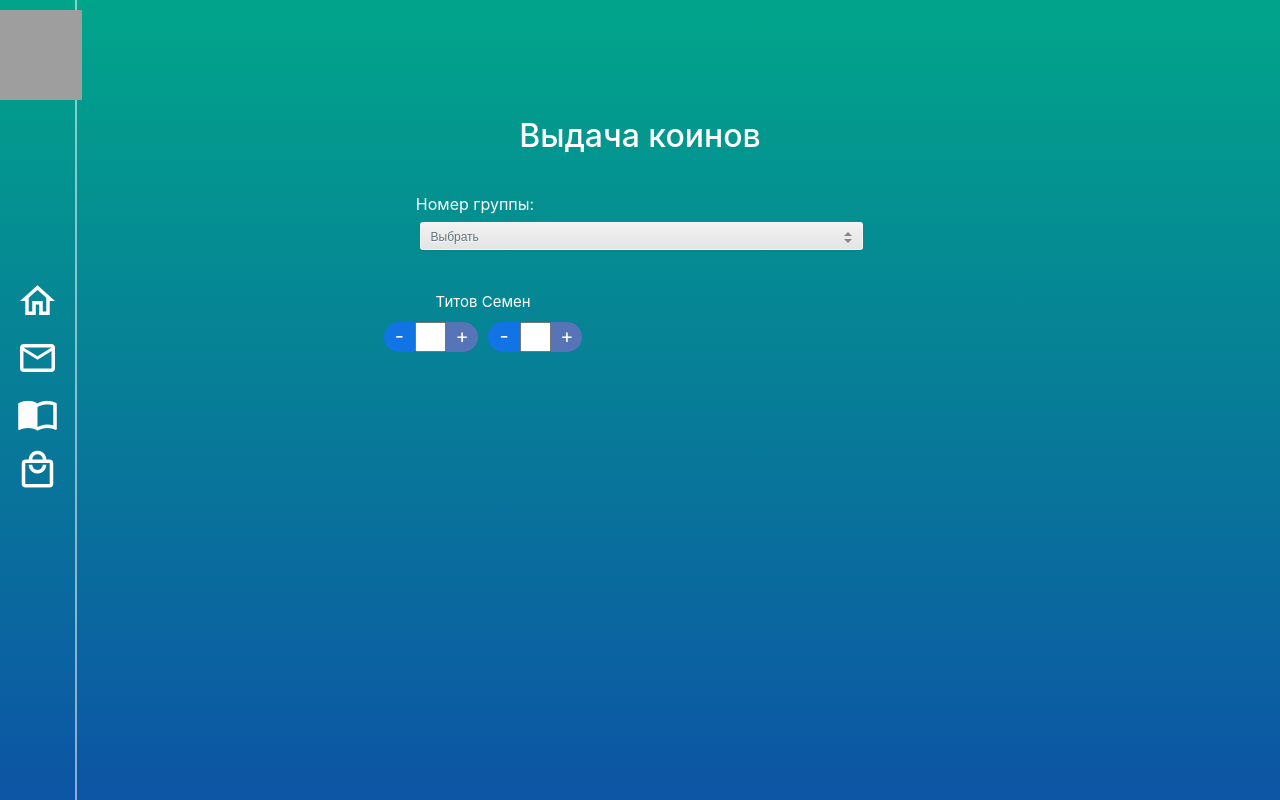
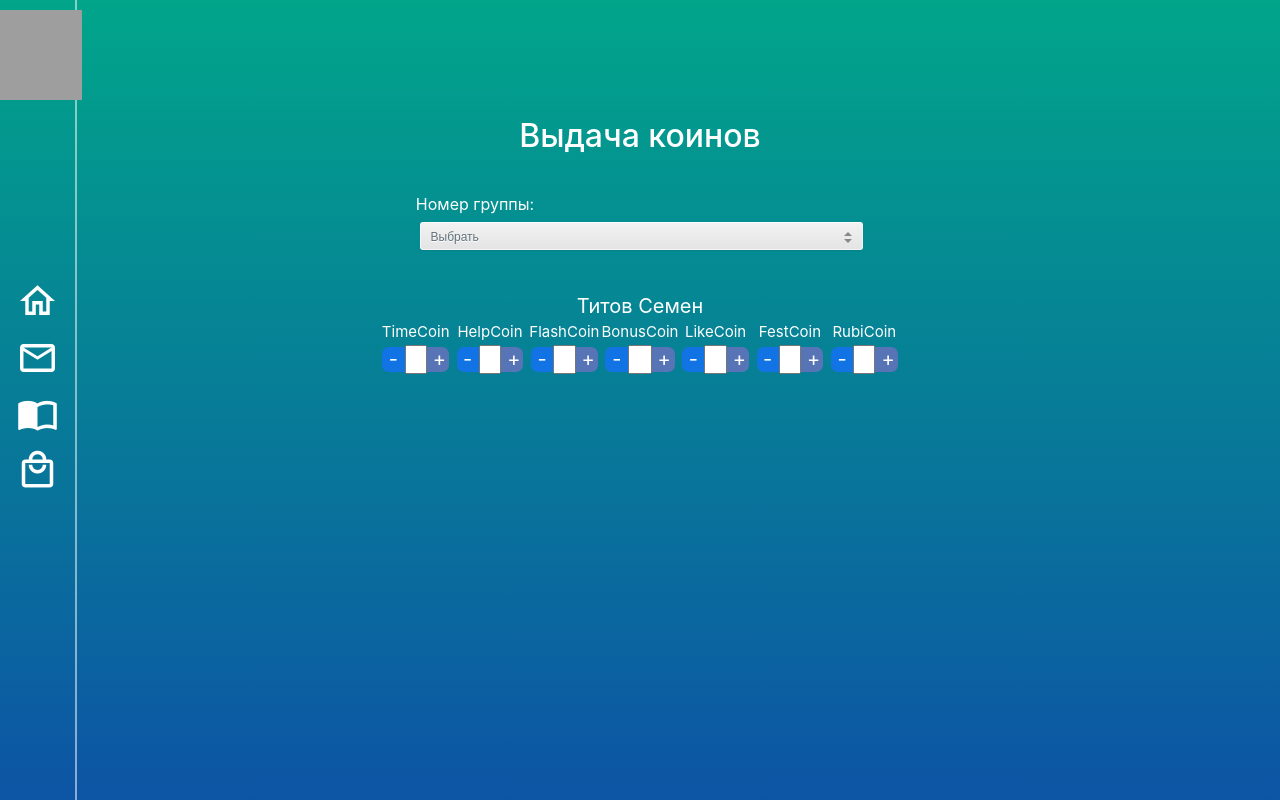
Before and after one commit to TitikUniverse/RubicXShop, a Vue app: page /admincoin in a window 1280 px wide. Built offline with nearby package versions, Linux system fonts and the light colour scheme; grey boxes are pictures that could not be loaded.

Commit message:
coincount

```diff
--- a/src/components/CoinInputTemplate.vue
+++ b/src/components/CoinInputTemplate.vue
@@ -5,14 +5,81 @@
       </div>
         <div class="addition">
           <div class="addition-item">
+            <div class="coinname">
+              TimeCoin
+            </div>
+            <div class="addition-button">
               <button class="minusbutton">-</button>
                 <input class="Flash">
               <button class="plusbutton">+</button>
             </div>
+
+          </div>
           <div class="addition-item">
+            <div class="coinname">
+              HelpCoin
+            </div>
+            <div class="addition-button">
               <button class="minusbutton">-</button>
                 <input class="Flash">
               <button class="plusbutton">+</button>
+            </div>
+
+          </div>
+          <div class="addition-item">
+            <div class="coinname">
+              FlashCoin
+            </div>
+            <div class="addition-button">
+              <button class="minusbutton">-</button>
+                <input class="Flash">
+              <button class="plusbutton">+</button>
+            </div>
+
+          </div>
+          <div class="addition-item">
+            <div class="coinname">
+              BonusCoin
+            </div>
+            <div class="addition-button">
+              <button class="minusbutton">-</button>
+                <input class="Flash">
+              <button class="plusbutton">+</button>
+            </div>
+
+          </div>
+          <div class="addition-item">
+            <div class="coinname">
+              LikeCoin
+            </div>
+            <div class="addition-button">
+              <button class="minusbutton">-</button>
+                <input class="Flash">
+              <button class="plusbutton">+</button>
+            </div>
+
+          </div>
+          <div class="addition-item">
+            <div class="coinname">
+              FestCoin
+            </div>
+            <div class="addition-button">
+              <button class="minusbutton">-</button>
+                <input class="Flash">
+              <button class="plusbutton">+</button>
+            </div>
+
+          </div>
+          <div class="addition-item">
+            <div class="coinname">
+              RubiCoin
+            </div>
+            <div class="addition-button">
+              <button class="minusbutton">-</button>
+                <input class="Flash">
+              <button class="plusbutton">+</button>
+            </div>
+
           </div>
         </div>
     </div>
@@ -26,11 +93,12 @@ export default {
 
 <style lang=scss scoped>
 .coincount{
-  width: 40%;
+
+  height: 20px;
   font-size: 20px;
   display: flex;
   flex-direction: column;
-  justify-content: center;
+  justify-content: left;
   align-items: left;
 }
 .coincount input {
@@ -50,14 +118,21 @@ export default {
   background-color: #1274e4;
 
   overflow: hidden;
-  border-radius: 50px 0px 0px 50px;
+  border-radius: 7px 0px 0px 7px;
 
 }
 
+
 .student-name{
   height: 30px;
+  font-size: 20px;
+}
+
+.coinname{
   font-size: 15px;
 }
+
+
 .coincount .plusbutton{
   width: 30%;
   height: 100%;
@@ -70,7 +145,7 @@ export default {
   border: none;
   background: rgb(87 116 182);
   overflow: hidden;
-  border-radius: 0px 50px 50px 0px;
+  border-radius: 0px 7px 7px 0px;
 
 }
 .addition{
@@ -81,7 +156,8 @@ export default {
 }
 
 .addition-item {
-  width: 110px;
+  width: 120px;
+
 }
 .Flash{
  size: 100px;
--- a/src/views/AdminCoin.vue
+++ b/src/views/AdminCoin.vue
@@ -145,44 +145,6 @@ components: {
   border-radius: 50px;
   margin-top: -290px;
   margin-right: -210px;
-}
-
-.addcoincell{
-  width: 100%;
-  display: flex;
-  flex-direction: row;
-  margin-bottom: 15px;
-}
-
-.coinname{
-  width: 60%;
-  font-size: 25px;
-  display: flex;
-  flex-direction: column;
-  justify-content: center;
-}
-
-
-
-
-.coins{
-  width: 50px;
-  height: 35px;
-  background: white;
-  opacity: 65%;
-}
-
-
-
-
-.coinnamerubi{
-  width: 60%;
-  font-size: 25px;
-  background: #db843a;
-  border-radius: 100px;
-  display: flex;
-  flex-direction: column;
-  justify-content: center;
 }
 
 
```
Lines whose indentation alone changed are shown as unchanged.
